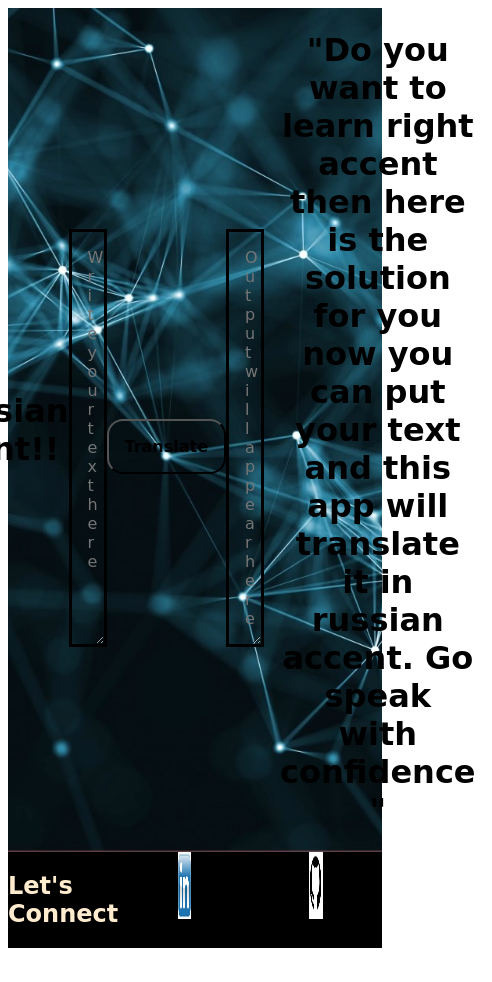
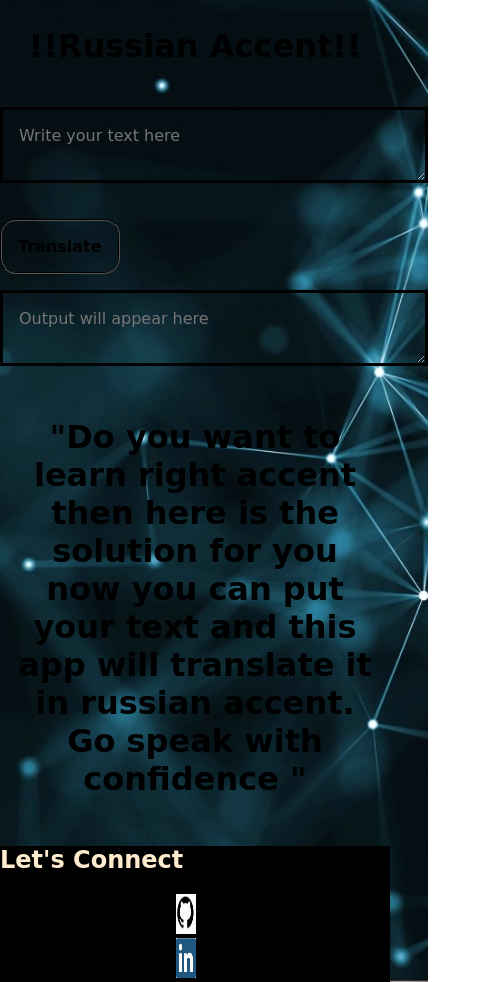
Before and after one commit to rupali0731/Asian-Accent-translator, a plain HTML site: page index.html in a window 390 px wide. Shown: the whole page, 492 px wide, since content can reach past the window. Before the commit the page ends 956 px from the top, so only its background shows below. Drawn offline with Linux system fonts and the light colour scheme.

Commit message:
responsive code added

```diff
--- a/index.html
+++ b/index.html
@@ -8,24 +8,24 @@
 </head>
 <style>
     .bg{
-        widows: 100%;
-        height: 100vh;
+
         background: url(496143-abstract-Ae_Plexus.jpg);
         background-size: cover;
-        background-position: center;
-        display: flex;
-        align-items: center;
-        justify-content: center;
+        margin: 0px;
+        padding: 0px;
+
+
+
 
 
     }
 </style>
-<body>
-    <div class="bg">
+<body class="bg">
+
 
         <h2  style="text-align: center; width: 100%;color: black;font-family: cursive;font-size: 2rem;">!!Russian Accent!!</h2>
         <textarea  id="inputtxt" style="font-size: 1.5rem; font-family: cursive;font-size: 1rem; width: 100%;height: 45%;padding: 1rem;border: solid ;margin-top:1rem;background: none;"placeholder="Write your text here"></textarea>
-        <button id="translatebtn" style="border-radius: 1rem;color: black;padding: 1rem;margin-top: 2rem;font-family: cursive;font-size: 1rem;background: none;"><strong>Translate</strong></button>
+        <button id="translatebtn" style="border-style: groove; border-radius: 1rem;color: black;padding: 1rem;margin-top: 2rem;font-family: cursive;font-size: 1rem;background: none;"><strong>Translate</strong></button>
         <textarea id="outputtxt" style="font-size: 1.5rem; font-family: cursive;font-size: 1rem; width: 100%;height: 45%;padding: 1rem;border: solid ;margin-top: 1rem;background: none;"placeholder="Output will appear here"></textarea>
         <h3 style="color: black;padding: 1rem;margin-top: 2rem;text-align: center;font-family: cursive;font-size: 2rem;">"Do you want to learn right accent then here is the solution for you now you can put your text and this app will translate it in russian accent. Go speak with confidence "</h3>
     </div>
@@ -33,10 +33,10 @@
 
 </body>
 <footer>
- <div style="display: flex; background-color: black;color: blanchedalmond;">
+ <div style="display: block; background-color: black;color: blanchedalmond;">
     <h2 style="font-family: cursive;">Let's Connect</h2>
-        <a href=https://github.com/rupali0731 ><img style= "width: 10%;height: 70%;margin-left: 45%;" src="th (1).jpg"/></a>
-        <a href=https://www.linkedin.com/feed/ ><img style= "width: 10%;height: 70%;margin-left: 45%;" src="th.jpg"/></a>
+        <a href=https://github.com/rupali0731 ><img style= "width: 20px;height: 40px;margin-left: 45%;" src="th (2).jpg"/></a>
+        <a href=https://www.linkedin.com/feed/ ><img style= "width: 20px;height: 40px;margin-left: 45%;" src="th (3).jpg"/></a>
 
     </div>
 </footer>
```
Also changed, not shown: th (2).jpg (added), th (3).jpg (added).
